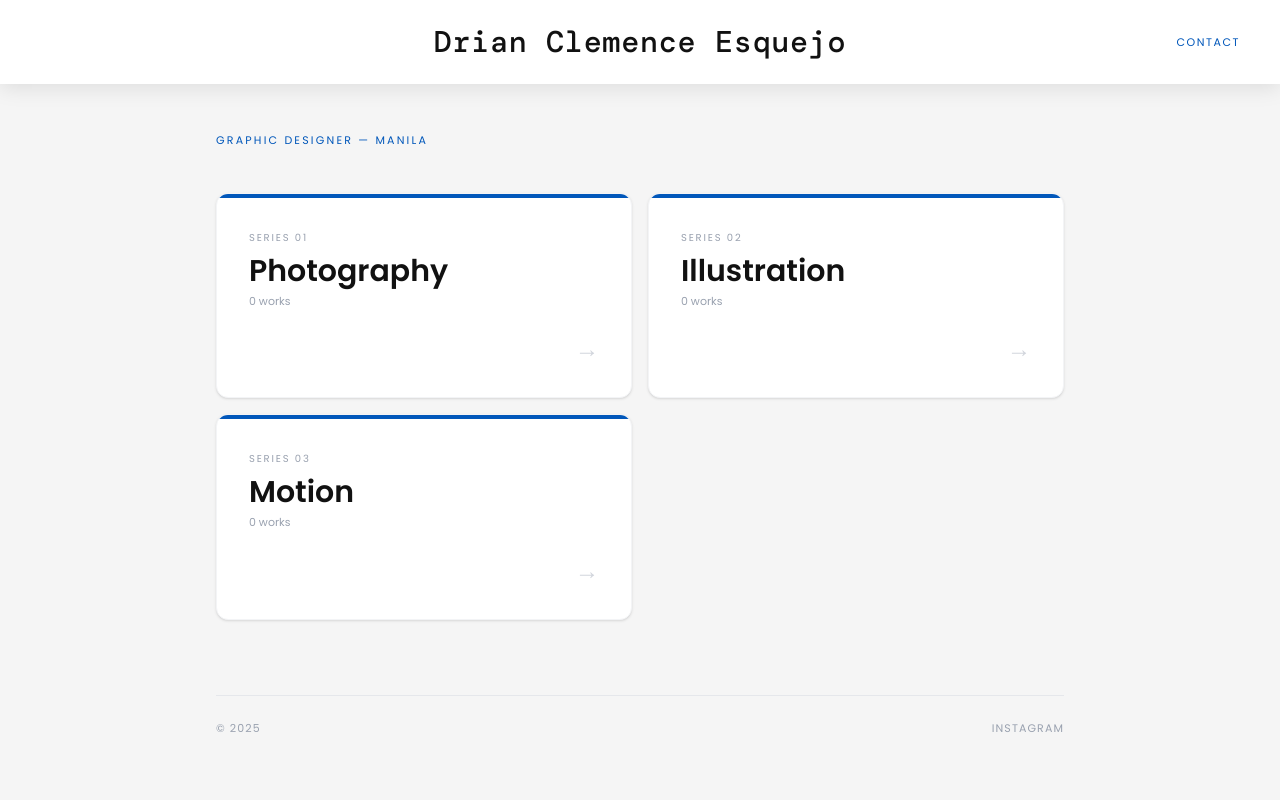
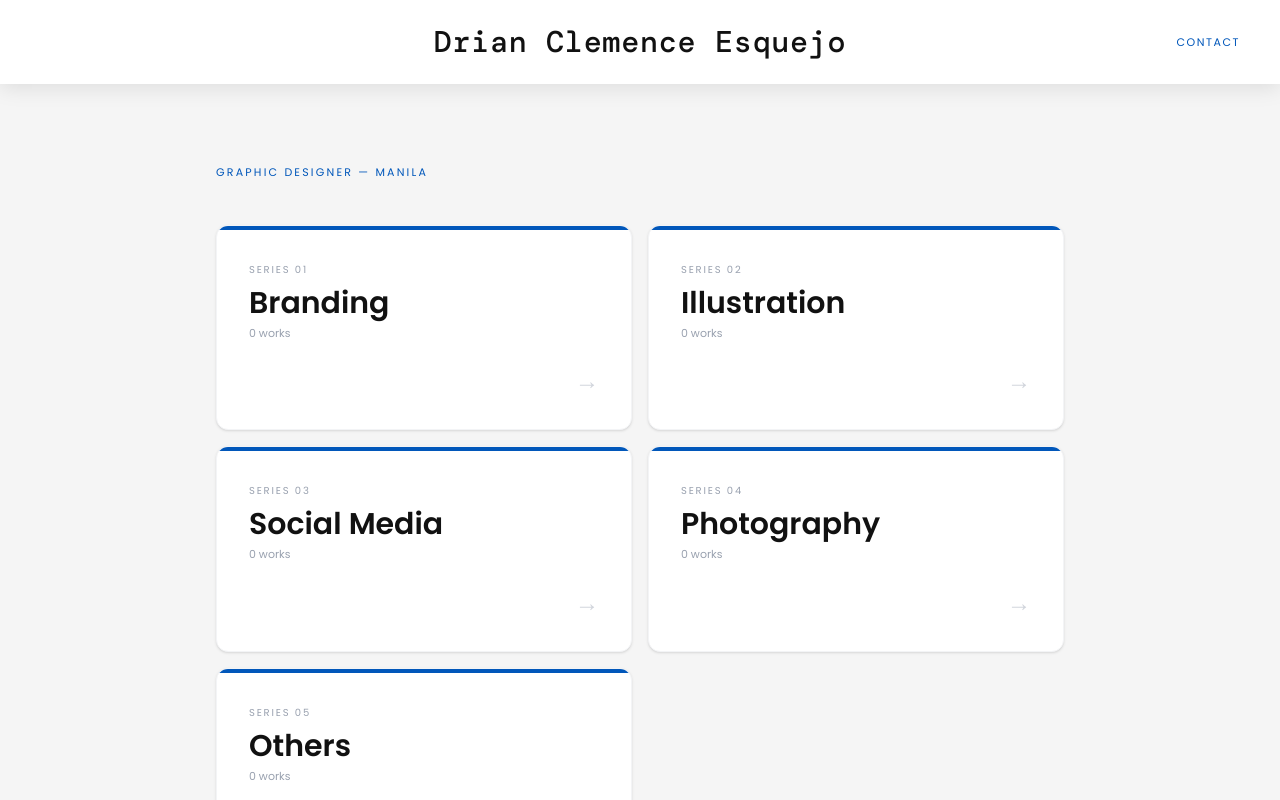
Before and after one commit to georgedanielc/drian-portfolio, a Next.js app: page / in a window 1280 px wide. Shown: the top 800 px of the page. Built offline with nearby package versions, Linux system fonts and the light colour scheme; no server answers; the database is empty.

Commit message:
grouped categories with subcategories

```diff
--- a/app/[category]/page.tsx
+++ b/app/[category]/page.tsx
@@ -6,39 +6,61 @@ import { supabase } from "@/lib/supabase";
 
 const PAGE_SIZE = 6;
 
+const SUBCATEGORIES: Record<string, string[]> = {
+  branding: ["All", "Logo Design", "Package Design", "Banner Design"],
+  illustration: ["All", "Digital Illustration", "Pen & Ink", "Digital Drawing"],
+  "social-media": ["All", "Social Media", "Pinterest Template", "Poster Design"],
+  photography: ["All", "Photography"],
+  others: ["All", "Others"],
+};
+
 type Work = {
   id: string;
   title: string;
   description: string;
   category: string;
+  subcategory: string;
   cover_image: string;
   slug: string;
   created_at: string;
 };
 
 export default function CategoryPage() {
-  const { category } = useParams<{ category: string }>();
+  const params = useParams();
+  const category = (params?.category as string) ?? "";
   const router = useRouter();
+
   const [works, setWorks] = useState<Work[]>([]);
   const [loading, setLoading] = useState(true);
   const [loadingMore, setLoadingMore] = useState(false);
   const [hasMore, setHasMore] = useState(true);
   const [showFab, setShowFab] = useState(false);
+  const [activeFilter, setActiveFilter] = useState("All");
   const pageRef = useRef(0);
 
-  const label = category.charAt(0).toUpperCase() + category.slice(1);
+  const label = category
+    .split("-")
+    .map((w) => w.charAt(0).toUpperCase() + w.slice(1))
+    .join(" ");
 
-  const fetchWorks = useCallback(async (page: number) => {
+  const subcategories = SUBCATEGORIES[category] ?? ["All"];
+
+  const fetchWorks = useCallback(async (page: number, filter: string) => {
     const from = page * PAGE_SIZE;
     const to = from + PAGE_SIZE - 1;
 
-    const { data, error } = await supabase
+    let query = supabase
       .from("works")
       .select("*")
       .eq("category", category)
       .order("created_at", { ascending: false })
       .range(from, to);
 
+    if (filter !== "All") {
+      query = query.eq("subcategory", filter);
+    }
+
+    const { data, error } = await query;
     if (error) console.error(error);
     return data ?? [];
   }, [category]);
@@ -46,14 +68,14 @@ export default function CategoryPage() {
   useEffect(() => {
     const init = async () => {
       setLoading(true);
-      const data = await fetchWorks(0);
+      const data = await fetchWorks(0, activeFilter);
       setWorks(data);
       setHasMore(data.length === PAGE_SIZE);
       pageRef.current = 0;
       setLoading(false);
     };
     init();
-  }, [fetchWorks]);
+  }, [fetchWorks, activeFilter]);
 
   useEffect(() => {
     const handleScroll = () => setShowFab(window.scrollY > 300);
@@ -64,19 +86,23 @@ export default function CategoryPage() {
   const loadMore = async () => {
     setLoadingMore(true);
     const nextPage = pageRef.current + 1;
-    const data = await fetchWorks(nextPage);
+    const data = await fetchWorks(nextPage, activeFilter);
     setWorks((prev) => [...prev, ...data]);
     setHasMore(data.length === PAGE_SIZE);
     pageRef.current = nextPage;
     setLoadingMore(false);
   };
 
+  const handleFilter = (filter: string) => {
+    setActiveFilter(filter);
+    setWorks([]);
+  };
+
   return (
     <main className="min-h-screen bg-[#f5f5f5] text-[#111] flex flex-col">
 
-      {/* Navbar */}
-      <nav className="relative flex items-center justify-center px-6 sm:px-10 py-4 sm:py-6 bg-white" style={{ boxShadow: "0 4px 20px rgba(0,0,0,0.1)" }}>
-        <span style={{ fontFamily: "var(--font-mono)", color: "#0157ba" }} className="text-lg sm:text-3xl tracking-wide font-medium text-center">
+      <nav className="relative flex flex-col sm:flex-row items-center justify-center px-6 sm:px-10 py-4 sm:py-6 bg-white gap-1 sm:gap-0" style={{ boxShadow: "0 4px 20px rgba(0,0,0,0.1)" }}>
+        <span style={{ fontFamily: "var(--font-mono)", color: "#111111" }} className="text-lg sm:text-3xl tracking-wide font-medium text-center">
           Drian Clemence Esquejo
         </span>
         <a href="mailto:hello@juandelacruz.com" className="sm:absolute sm:right-10 text-[11px] tracking-[0.14em] uppercase transition-colors duration-200" style={{ color: "#0157ba" }}>
@@ -98,10 +124,30 @@ export default function CategoryPage() {
         </div>
 
         {/* Header */}
-        <div className="mb-10">
+        <div className="mb-8">
           <p className="text-[11px] tracking-[0.2em] uppercase text-gray-400 mb-2">Works</p>
           <h1 className="text-3xl sm:text-4xl font-semibold text-[#111]">{label}</h1>
         </div>
+
+        {/* Subcategory filters */}
+        {subcategories.length > 1 && (
+          <div className="flex flex-wrap gap-2 mb-8">
+            {subcategories.map((sub) => (
+              <button
+                key={sub}
+                onClick={() => handleFilter(sub)}
+                className="px-4 py-2 rounded-full text-[11px] tracking-[0.12em] uppercase border transition-all duration-200"
+                style={{
+                  backgroundColor: activeFilter === sub ? "#0157ba" : "white",
+                  color: activeFilter === sub ? "white" : "#888",
+                  borderColor: activeFilter === sub ? "#0157ba" : "#e5e7eb",
+                }}
+              >
+                {sub}
+              </button>
+            ))}
+          </div>
+        )}
 
         {/* Grid */}
         {loading ? (
@@ -111,7 +157,7 @@ export default function CategoryPage() {
             ))}
           </div>
         ) : works.length === 0 ? (
-          <div className="flex-1 flex items-center justify-center">
+          <div className="flex-1 flex items-center justify-center py-24">
             <p className="text-gray-400 text-sm tracking-widest uppercase">No works yet</p>
           </div>
         ) : (
@@ -122,7 +168,6 @@ export default function CategoryPage() {
                 onClick={() => router.push(`/${category}/${work.slug}`)}
                 className="group text-left bg-white border border-gray-100 rounded-xl shadow-sm hover:shadow-xl hover:-translate-y-1 transition-all duration-300 overflow-hidden focus:outline-none focus-visible:ring-1 focus-visible:ring-blue-300"
               >
-                {/* Cover image */}
                 <div className="w-full h-48 bg-gray-100 overflow-hidden">
                   {work.cover_image ? (
                     <img src={work.cover_image} alt={work.title} className="w-full h-full object-cover group-hover:scale-105 transition-transform duration-500" />
@@ -132,10 +177,11 @@ export default function CategoryPage() {
                     </div>
                   )}
                 </div>
-
-                {/* Card content */}
                 <div className="h-1 w-full" style={{ backgroundColor: "#0157ba" }} />
                 <div className="p-5">
+                  {work.subcategory && (
+                    <p className="text-[10px] tracking-[0.14em] uppercase text-gray-400 mb-1">{work.subcategory}</p>
+                  )}
                   <p className="font-semibold text-[#111] mb-1">{work.title}</p>
                   <p className="text-[11px] text-gray-400 line-clamp-2">{work.description}</p>
                   <div className="mt-4 flex justify-end">
@@ -162,7 +208,6 @@ export default function CategoryPage() {
           </div>
         )}
 
-        {/* Footer */}
         <footer className="mt-16 py-6 border-t border-gray-200 flex items-center justify-between">
           <p className="text-[11px] tracking-[0.1em] uppercase text-gray-400">&copy; 2025</p>
           <a href="https://instagram.com" target="_blank" rel="noreferrer" className="text-[11px] tracking-[0.1em] uppercase text-gray-400 hover:text-[#0157ba] transition-colors duration-200">
@@ -172,7 +217,6 @@ export default function CategoryPage() {
 
       </div>
 
-      {/* FAB */}
       {showFab && (
         <button
           onClick={() => window.scrollTo({ top: 0, behavior: "smooth" })}
--- a/app/admin/page.tsx
+++ b/app/admin/page.tsx
@@ -6,7 +6,13 @@ import { supabase } from "@/lib/supabase";
 
 const ADMIN_PASSWORD = process.env.NEXT_PUBLIC_ADMIN_PASSWORD!;
 
-const CATEGORIES = ["photography", "illustration", "motion"];
+const CATEGORY_MAP: Record<string, string[]> = {
+  branding: ["Logo Design", "Package Design", "Banner Design"],
+  illustration: ["Digital Illustration", "Pen & Ink", "Digital Drawing"],
+  "social-media": ["Social Media", "Pinterest Template", "Poster Design"],
+  photography: ["Photography"],
+  others: ["Others"],
+};
 
 function slugify(text: string) {
   return text
@@ -18,15 +24,14 @@ function slugify(text: string) {
 export default function AdminPage() {
   const router = useRouter();
 
-  // Auth state
   const [password, setPassword] = useState("");
   const [authed, setAuthed] = useState(false);
   const [authError, setAuthError] = useState("");
 
-  // Form state
   const [title, setTitle] = useState("");
   const [description, setDescription] = useState("");
-  const [category, setCategory] = useState("photography");
+  const [category, setCategory] = useState("branding");
+  const [subcategory, setSubcategory] = useState(CATEGORY_MAP["branding"][0]);
   const [coverFile, setCoverFile] = useState<File | null>(null);
   const [extraFiles, setExtraFiles] = useState<File[]>([]);
   const [coverPreview, setCoverPreview] = useState<string | null>(null);
@@ -43,6 +48,11 @@ export default function AdminPage() {
     }
   };
 
+  const handleCategoryChange = (val: string) => {
+    setCategory(val);
+    setSubcategory(CATEGORY_MAP[val][0]);
+  };
+
   const handleCoverChange = (e: React.ChangeEvent<HTMLInputElement>) => {
     const file = e.target.files?.[0];
     if (!file) return;
@@ -51,8 +61,7 @@ export default function AdminPage() {
   };
 
   const handleExtraChange = (e: React.ChangeEvent<HTMLInputElement>) => {
-    const files = Array.from(e.target.files ?? []);
-    setExtraFiles(files);
+    setExtraFiles(Array.from(e.target.files ?? []));
   };
 
   const uploadFile = async (file: File, path: string): Promise<string> => {
@@ -67,10 +76,8 @@ export default function AdminPage() {
       setError("Title and category are required.");
       return;
     }
-
     setSaving(true);
     setError("");
-
     try {
       const slug = slugify(title) + "-" + Date.now();
 
@@ -89,6 +96,7 @@ export default function AdminPage() {
         title,
         description,
         category,
+        subcategory,
         cover_image: coverUrl,
         images: extraUrls,
         slug,
@@ -99,7 +107,8 @@ export default function AdminPage() {
       setSuccess(true);
       setTitle("");
       setDescription("");
-      setCategory("photography");
+      setCategory("branding");
+      setSubcategory(CATEGORY_MAP["branding"][0]);
       setCoverFile(null);
       setCoverPreview(null);
       setExtraFiles([]);
@@ -110,7 +119,6 @@ export default function AdminPage() {
     }
   };
 
-  // ── Password screen ──
   if (!authed) {
     return (
       <main className="min-h-screen bg-[#f5f5f5] flex items-center justify-center px-6">
@@ -137,19 +145,14 @@ export default function AdminPage() {
     );
   }
 
-  // ── Admin form ──
   return (
     <main className="min-h-screen bg-[#f5f5f5] text-[#111] flex flex-col">
 
       <nav className="relative flex items-center justify-center px-6 sm:px-10 py-4 sm:py-6 bg-white" style={{ boxShadow: "0 4px 20px rgba(0,0,0,0.1)" }}>
-        <span style={{ fontFamily: "var(--font-mono)", color: "#0157ba" }} className="text-lg sm:text-3xl tracking-wide font-medium">
+        <span style={{ fontFamily: "var(--font-mono)", color: "#111111" }} className="text-lg sm:text-3xl tracking-wide font-medium">
           Drian Clemence Esquejo
         </span>
-        <button
-          onClick={() => router.push("/")}
-          className="sm:absolute sm:right-10 text-[11px] tracking-[0.14em] uppercase transition-colors duration-200"
-          style={{ color: "#0157ba" }}
-        >
+        <button onClick={() => router.push("/")} className="sm:absolute sm:right-10 text-[11px] tracking-[0.14em] uppercase transition-colors duration-200" style={{ color: "#0157ba" }}>
           ← Home
         </button>
       </nav>
@@ -170,7 +173,7 @@ export default function AdminPage() {
               type="text"
               value={title}
               onChange={(e) => setTitle(e.target.value)}
-              placeholder="Tite ni George Malaki"
+              placeholder="Ttie ni George Malaki"
               className="w-full border border-gray-200 rounded-lg px-4 py-3 text-sm outline-none focus:border-[#0157ba] transition-colors duration-200"
             />
           </div>
@@ -181,7 +184,7 @@ export default function AdminPage() {
             <textarea
               value={description}
               onChange={(e) => setDescription(e.target.value)}
-              placeholder="Short description mo tanga ka!"
+              placeholder="hi po, Short description mo...."
               rows={4}
               className="w-full border border-gray-200 rounded-lg px-4 py-3 text-sm outline-none focus:border-[#0157ba] transition-colors duration-200 resize-none"
             />
@@ -192,13 +195,27 @@ export default function AdminPage() {
             <label className="text-[11px] tracking-[0.14em] uppercase text-gray-400 mb-2 block">Category</label>
             <select
               value={category}
-              onChange={(e) => setCategory(e.target.value)}
+              onChange={(e) => handleCategoryChange(e.target.value)}
               className="w-full border border-gray-200 rounded-lg px-4 py-3 text-sm outline-none focus:border-[#0157ba] transition-colors duration-200 bg-white"
             >
-              {CATEGORIES.map((cat) => (
+              {Object.keys(CATEGORY_MAP).map((cat) => (
                 <option key={cat} value={cat}>
-                  {cat.charAt(0).toUpperCase() + cat.slice(1)}
+                  {cat.split("-").map((w) => w.charAt(0).toUpperCase() + w.slice(1)).join(" ")}
                 </option>
+              ))}
+            </select>
+          </div>
+
+          {/* Subcategory */}
+          <div>
+            <label className="text-[11px] tracking-[0.14em] uppercase text-gray-400 mb-2 block">Subcategory</label>
+            <select
+              value={subcategory}
+              onChange={(e) => setSubcategory(e.target.value)}
+              className="w-full border border-gray-200 rounded-lg px-4 py-3 text-sm outline-none focus:border-[#0157ba] transition-colors duration-200 bg-white"
+            >
+              {CATEGORY_MAP[category].map((sub) => (
+                <option key={sub} value={sub}>{sub}</option>
               ))}
             </select>
           </div>
@@ -224,26 +241,21 @@ export default function AdminPage() {
           <div>
             <label className="text-[11px] tracking-[0.14em] uppercase text-gray-400 mb-2 block">Additional Images</label>
             <label className="flex items-center justify-center w-full h-24 border-2 border-dashed border-gray-200 rounded-lg cursor-pointer hover:border-[#0157ba] transition-colors duration-200 bg-gray-50">
-    <div className="flex flex-col items-center gap-2">
               <span className="text-[11px] tracking-[0.14em] uppercase text-gray-400">
                 {extraFiles.length > 0 ? `${extraFiles.length} file(s) selected` : "Click to upload multiple"}
               </span>
-    </div>
               <input type="file" accept="image/*" multiple onChange={handleExtraChange} className="hidden" />
             </label>
           </div>
 
-          {/* Error */}
           {error && <p className="text-red-400 text-[11px]">{error}</p>}
 
-          {/* Success */}
           {success && (
             <div className="bg-green-50 border border-green-100 rounded-lg px-4 py-3">
               <p className="text-green-600 text-[11px] tracking-widest uppercase">Work uploaded successfully!</p>
             </div>
           )}
 
-          {/* Submit */}
           <button
             onClick={handleSubmit}
             disabled={saving}
--- a/app/page.tsx
+++ b/app/page.tsx
@@ -5,10 +5,13 @@ import { useEffect, useRef, useState } from "react";
 import { supabase } from "@/lib/supabase";
 
 const CATEGORIES = [
-  { slug: "photography", label: "Photography", series: "01", accent: "#c8b89a" },
+  { slug: "branding", label: "Branding", series: "01", accent: "#c8b89a" },
   { slug: "illustration", label: "Illustration", series: "02", accent: "#7fb5a0" },
-  { slug: "motion", label: "Motion", series: "03", accent: "#a08fc8" },
+  { slug: "social-media", label: "Social Media", series: "03", accent: "#a08fc8" },
+  { slug: "photography", label: "Photography", series: "04", accent: "#f4a261" },
+  { slug: "others", label: "Others", series: "05", accent: "#e76f51" },
 ];
+
 export default function HomePage() {
   const router = useRouter();
   const cardsRef = useRef<(HTMLButtonElement | null)[]>([]);
@@ -26,7 +29,6 @@ export default function HomePage() {
       }, 120 + i * 80);
     });
   }, []);
-
 
   useEffect(() => {
     const fetchCounts = async () => {
@@ -53,15 +55,14 @@ useEffect(() => {
         <span style={{ fontFamily: "var(--font-mono)", color: "#111111" }} className="text-lg sm:text-3xl tracking-wide font-medium text-center">
           Drian Clemence Esquejo
         </span>
-    <a href="mailto:hello@juandelacruz.com" className="sm:absolute sm:right-10 text-[11px] tracking-[0.14em] uppercase transition-colors duration-200"
-    style={{ color: "#0157ba" }} >
+        <a href="mailto:hello@juandelacruz.com" className="sm:absolute sm:right-10 text-[11px] tracking-[0.14em] uppercase transition-colors duration-200" style={{ color: "#0157ba" }}>
           Contact
         </a>
       </nav>
 
       <div className="max-w-4xl mx-auto w-full flex flex-col flex-1 px-6 py-10">
 
-    <div className="pt-2 pb-8">
+        <div className="pt-10 pb-8">
           <p className="text-[11px] tracking-[0.2em] uppercase mb-3" style={{ color: "#0157ba" }}>
             Graphic Designer — Manila
           </p>
@@ -99,16 +100,13 @@ useEffect(() => {
         </section>
 
         <footer className="py-6 border-t border-gray-200 flex items-center justify-between">
-      <p className="text-[11px] tracking-[0.1em] uppercase text-gray-400">
-        &copy; 2025
-      </p>
+          <p className="text-[11px] tracking-[0.1em] uppercase text-gray-400">&copy; 2025</p>
           <a href="https://instagram.com" target="_blank" rel="noreferrer" className="text-[11px] tracking-[0.1em] uppercase text-gray-400 hover:text-[#0157ba] transition-colors duration-200">
             Instagram
           </a>
         </footer>
 
       </div>
-
     </main>
   );
 }
```
Lines whose indentation alone changed are shown as unchanged.
